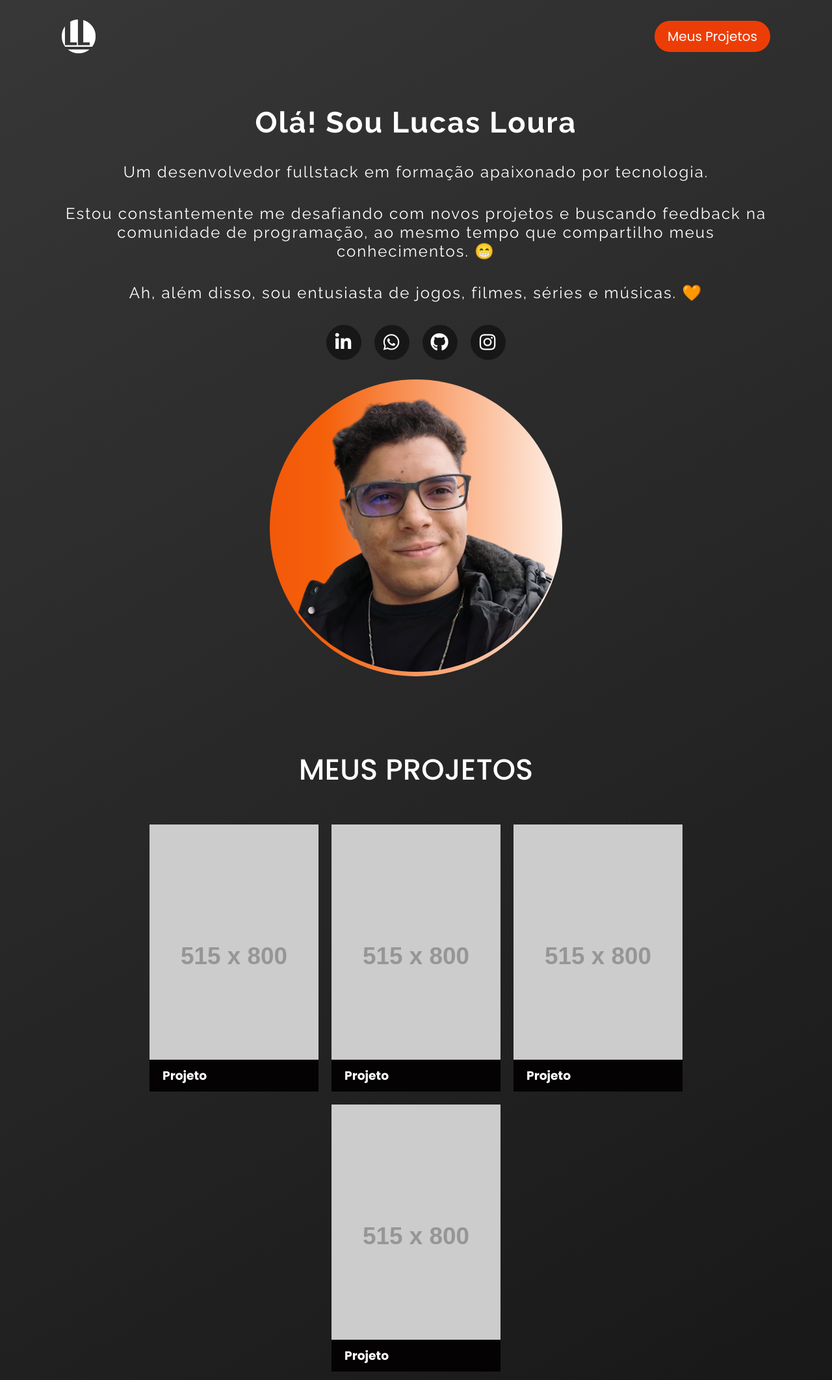
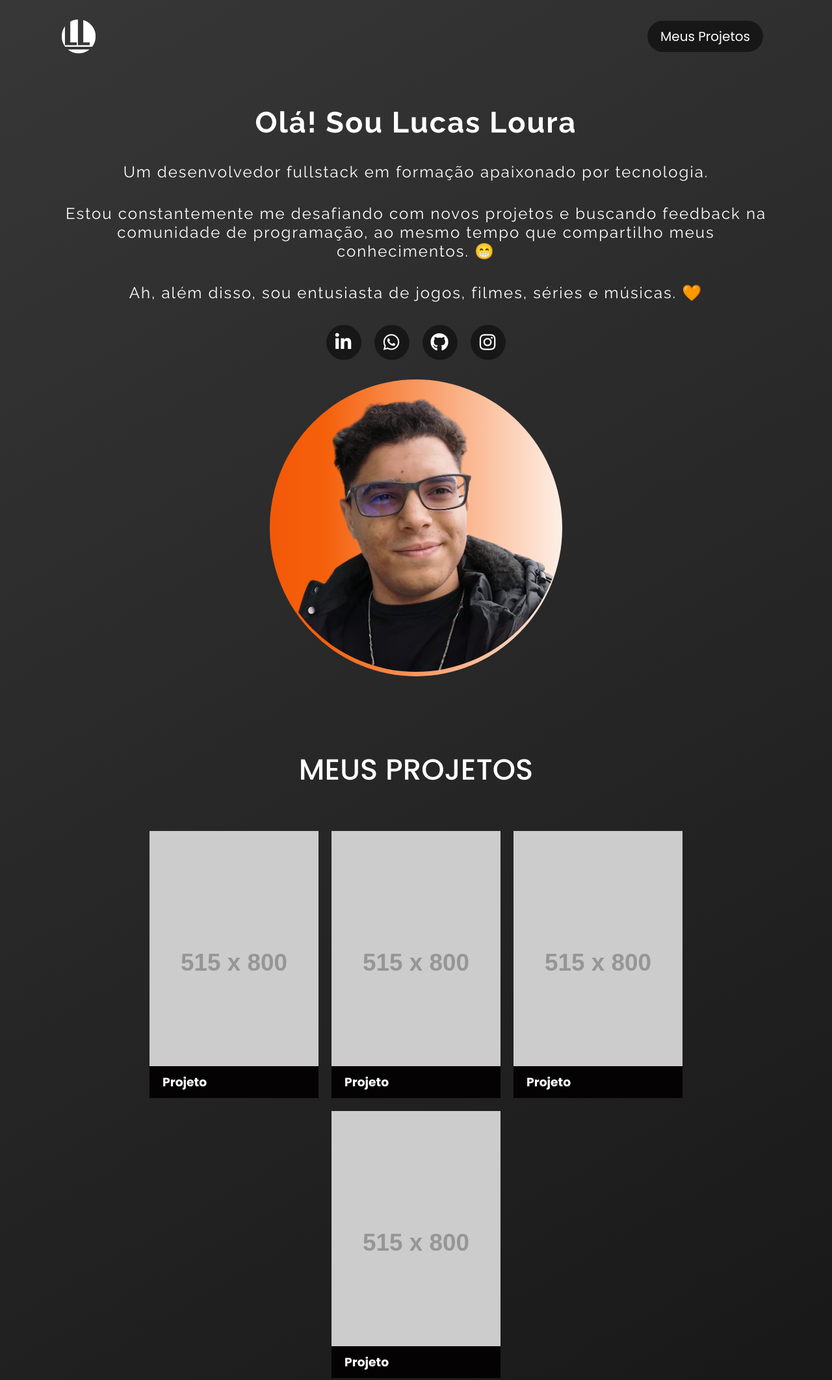
Before and after one commit to lucasloura/portifoilio-simplificado, a plain HTML site: page index.html in a window 1280 px wide. Shown: the top 2124 px of the page at 65% size. Drawn offline with nearby package versions, Linux system fonts and the light colour scheme; placeholder pictures from the web are drawn by us.

Commit message:
update styles.css

```diff
--- a/src/css/styles.css
+++ b/src/css/styles.css
@@ -26,7 +26,8 @@ body {
 }
 
 .cabecalho .menu li{
-	transition: 0.2s;
+	width: 200px;
+	text-align: center;
 }
 
 .cabecalho .menu li a {
@@ -34,13 +35,16 @@ body {
 	text-transform: capitalize;
 	padding: 10px 20px;
 	transition: 0.2s;
-	background-color: #ed3d07;
+	background-color: #171717;
 	color: #ffffff;
 	border-radius: 50px;
+	transition: 0.2s;
 }
 
-.cabecalho .menu li:hover {
-	transform: scale(1.05);
+.cabecalho .menu li:hover a {
+	font-size: 21px;
+	background-color: #ed3d07;
+	transform: scale(1.01);
 }
 
 .home {
@@ -137,7 +141,7 @@ body {
 	display: flex;
 	gap: 20px;
 	flex-wrap: wrap;
-	margin: 20px 0;
+	margin: 30px 0;
 	justify-content: center;
 }
 
```
